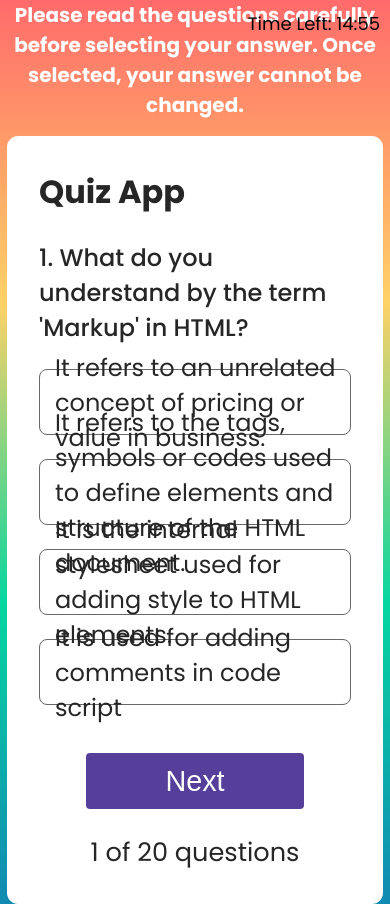
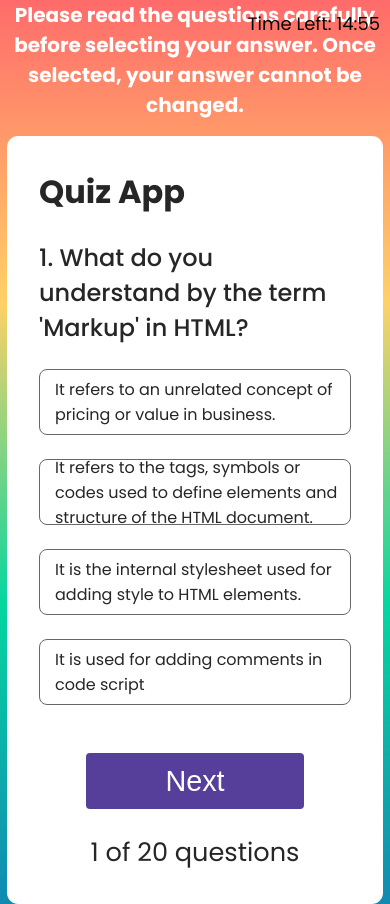
Before and after one commit to Adeola-oluwa/Brainbuster, a React (Create React App) app: page / in a window 390 px wide. Built offline with nearby package versions, Linux system fonts and the light colour scheme.

Commit message:
media query

```diff
--- a/src/css/quiz.css
+++ b/src/css/quiz.css
@@ -80,6 +80,7 @@ body {
 .centered {
   text-align: center;
   font-size: 20px;
+  /* letter-spacing: normal; */
 }
 
 .emphasized {
@@ -96,7 +97,7 @@ body {
   }
 
   .container ul li {
-    height: 3rem;
+    height: 4rem;
     font-size: 1.4rem;
   }
 
@@ -119,7 +120,7 @@ body {
 
   .container ul li {
     height: 4rem;
-    font-size: 1.5rem;
+    font-size: 1rem;
   }
 
   .container button {
```
